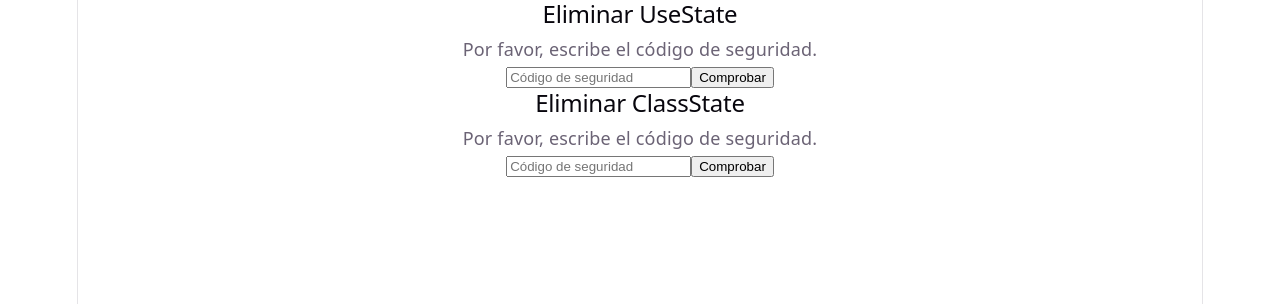
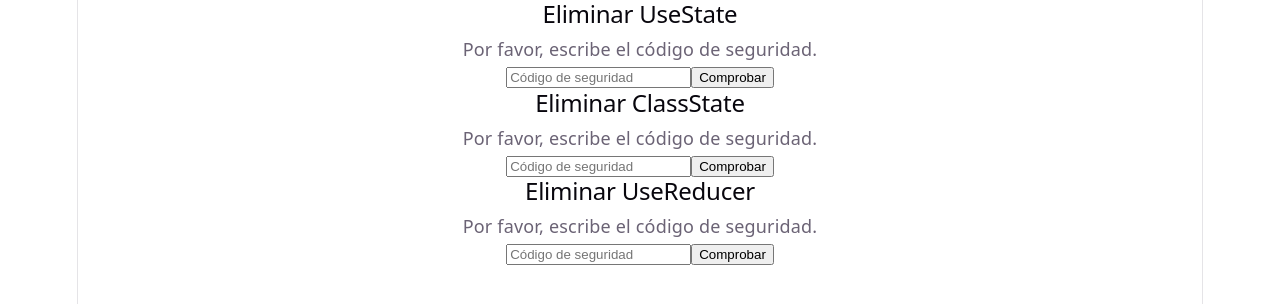
Before and after one commit to omarhernandezrey/42-Curso-de-React-js-Manejo-Profesional-del-Estado, a React (Vite) app: page / in a window 1280 px wide. Shown: the top 304 px of the page. Built offline with nearby package versions, Linux system fonts and the light colour scheme.

Commit message:
Concept 12: Intro to Reducers and UseReducer component

```diff
--- a/src/App.jsx
+++ b/src/App.jsx
@@ -1,5 +1,6 @@
 import { UseState } from './UseState.jsx';
 import { ClassState } from './ClassState.jsx';
+import { UseReducer } from './UseReducer.jsx';
 import './App.css';
 
 function App() {
@@ -7,6 +8,7 @@ function App() {
     <div className="App">
       <UseState name="UseState" />
       <ClassState name="ClassState" />
+      <UseReducer name="UseReducer" />
     </div>
   );
 }
--- /dev/null
+++ b/src/UseReducer.jsx
@@ -0,0 +1,26 @@
+import React from 'react';
+
+const initialState = {
+  value: '',
+  error: false,
+  loading: false,
+  deleted: false,
+  confirmed: false,
+};
+
+const reducer = (state, action) => {
+  // Un reducer recibe el estado actual y una acción, y retorna el nuevo estado.
+};
+
+function UseReducer({ name }) {
+  return (
+    <div>
+      <h2>Eliminar {name}</h2>
+      <p>Por favor, escribe el código de seguridad.</p>
+      <input placeholder="Código de seguridad" />
+      <button>Comprobar</button>
+    </div>
+  );
+}
+
+export { UseReducer };
```
Also changed, not shown: 1 other file (tests, documents, lock files or other folders).
